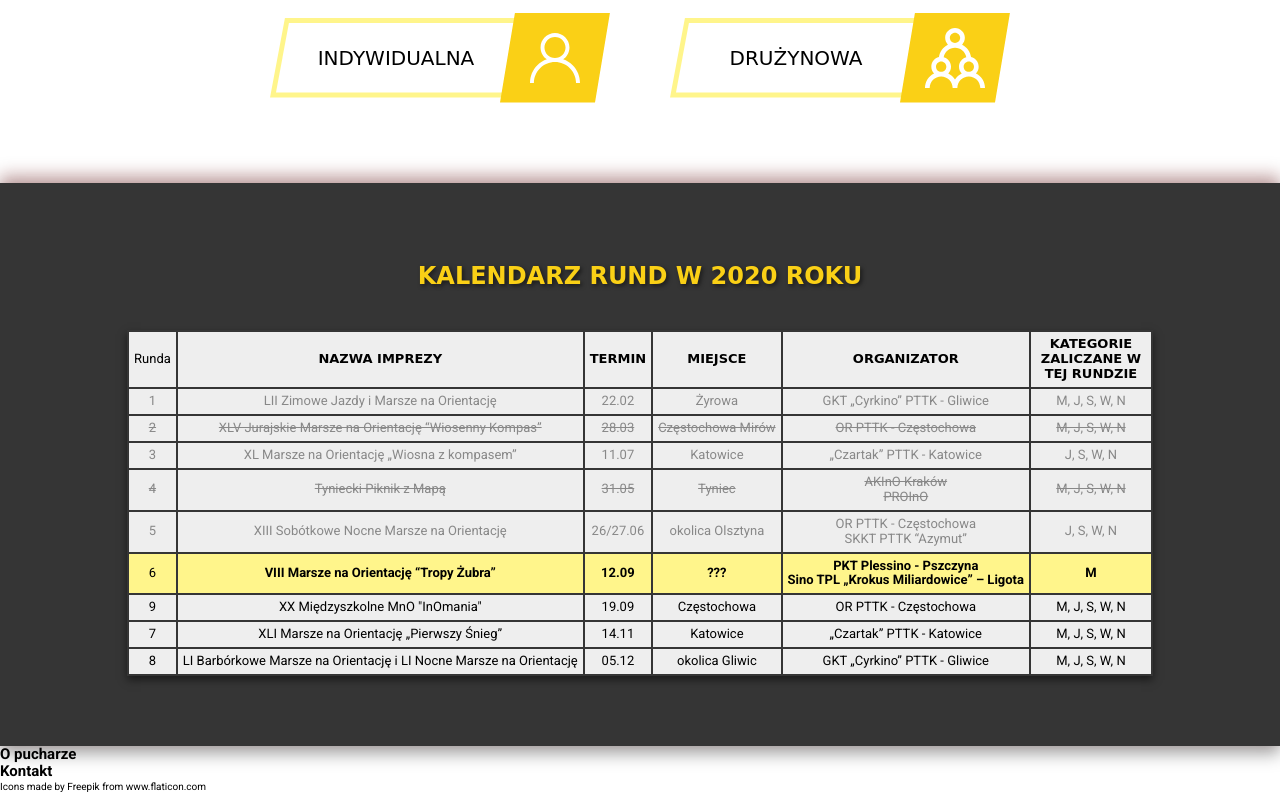
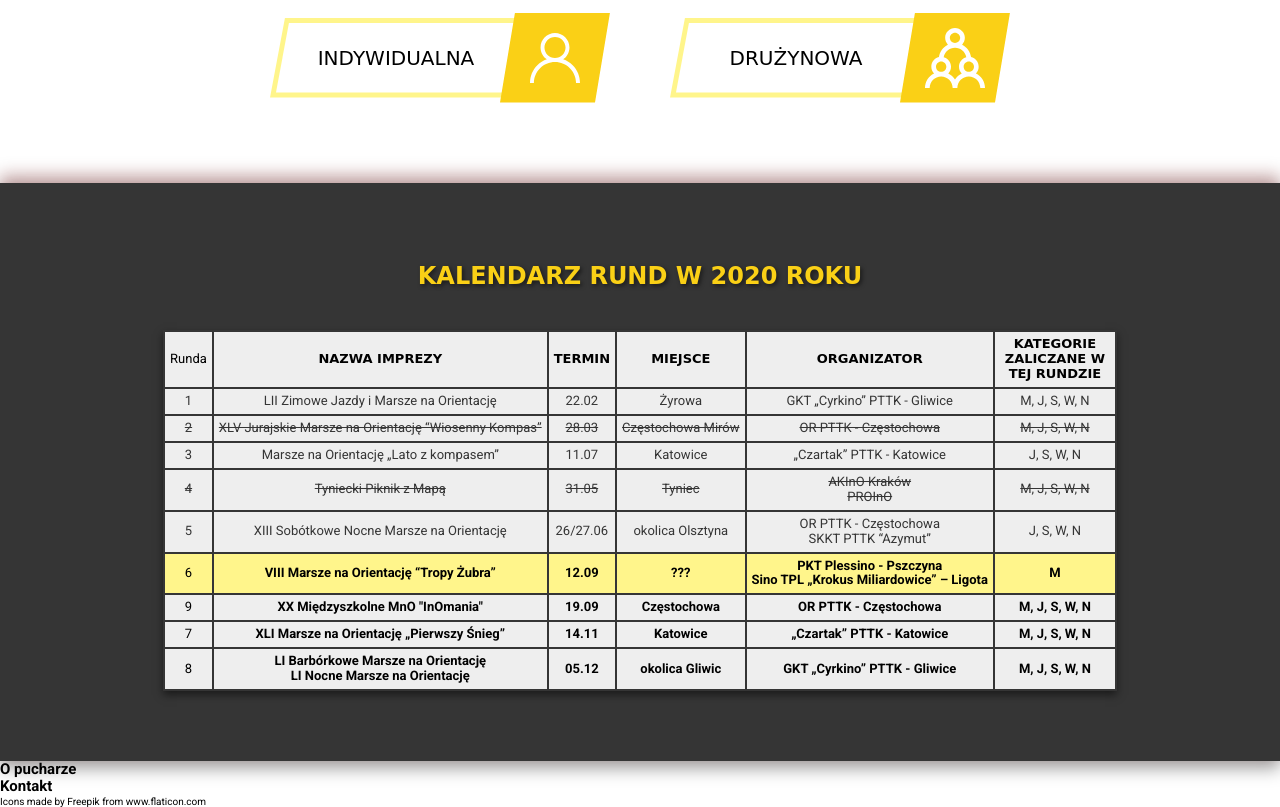
Before and after one commit to marta-kapolka/pws_info-page, a website built with webpack: page src/pages/index.html in a window 1280 px wide. Shown: the part 816-1623 px from the top of the page. Built offline with nearby package versions, Linux system fonts and the light colour scheme; a web font is replaced by a local one.

Commit message:
fix: add minor styling changes

```diff
--- a/src/pages/index.html
+++ b/src/pages/index.html
@@ -379,7 +379,7 @@
               <tr class="calendar__event calendar__event--past">
                 <td class="calendar__data" data-label="Runda">3</td>
                 <td class="calendar__data" data-label="Nazwa imprezy">
-                  XL Marsze na Orientację „Wiosna z kompasem”
+                  Marsze na Orientację „Lato z kompasem”
                 </td>
                 <td class="calendar__data" data-label="Termin">11.07</td>
                 <td class="calendar__data" data-label="Miejsce">Katowice</td>
@@ -481,7 +481,7 @@
               <tr class="calendar__event">
                 <td class="calendar__data" data-label="Runda">8</td>
                 <td class="calendar__data" data-label="Nazwa imprezy">
-                  LI Barbórkowe Marsze na Orientację i LI Nocne Marsze na
+                  LI Barbórkowe Marsze na Orientację<br>LI Nocne Marsze na
                   Orientację
                 </td>
                 <td class="calendar__data" data-label="Termin">05.12</td>
--- a/src/scss/modules/calendar.scss
+++ b/src/scss/modules/calendar.scss
@@ -27,7 +27,7 @@
   &__event {
     background-color: $light-gray;
     display: block;
-    margin-bottom: 2rem;
+    margin-bottom: .2rem;
     padding: 0.5rem;
     &--current {
       background-color: $primary-lighter;
@@ -35,7 +35,7 @@
     }
     &--past {
       background-color: $light-gray;
-      color: $gray;
+      color: $dark-gray;
     }
     &--canceled {
       text-decoration: line-through;
@@ -88,9 +88,13 @@
     }
     &__event {
       display: table-row;
+      font-weight: 700;
       &--current {
         background-color: $primary-light;
-        font-weight: 700;
+
+      }
+      &--past {
+        font-weight: 400;
       }
     }
     &__data {
--- a/src/scss/modules/results.scss
+++ b/src/scss/modules/results.scss
@@ -40,7 +40,7 @@
   margin: 1rem 0;
   max-width: 34rem;
   position: relative;
-  transition: transform .15s ease-in;
+  transition: all .15s ease-in-out;
   width: 100%;
 &:hover {
     transform: scale(1.05);
```
